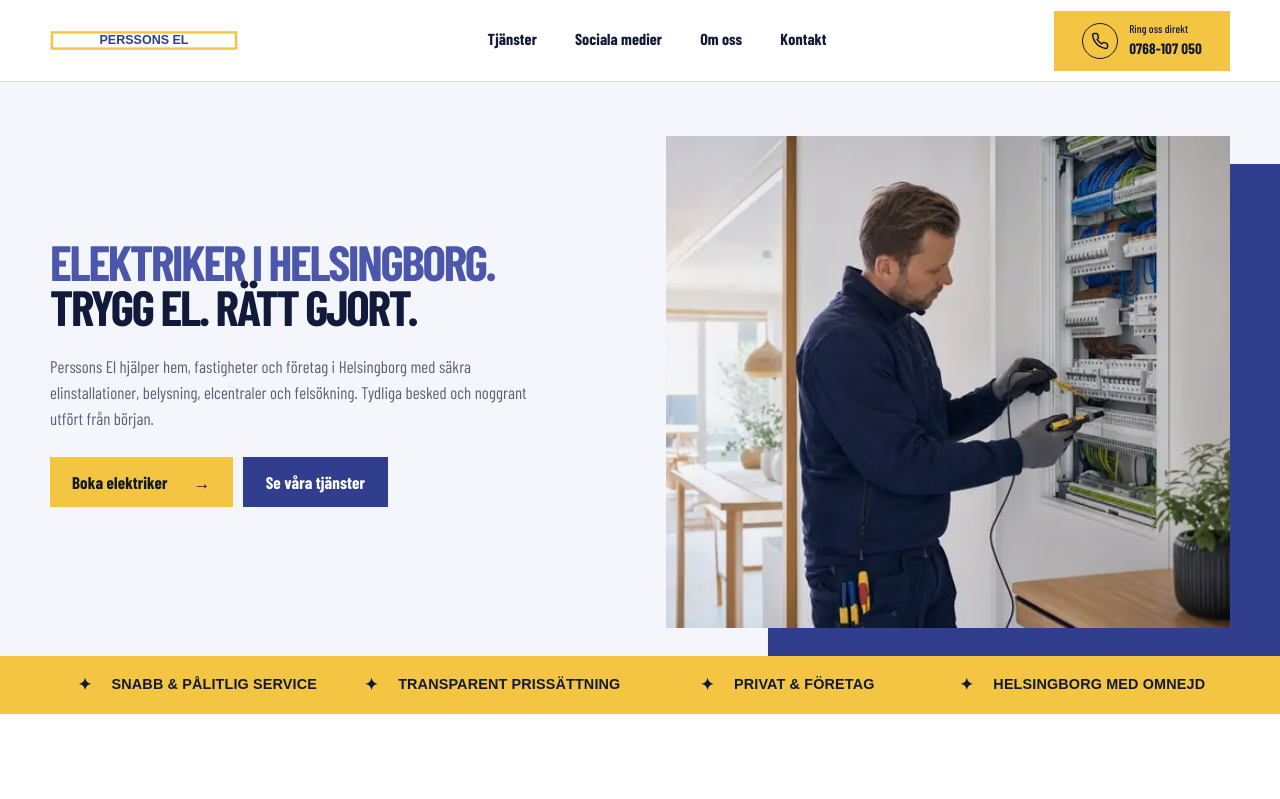
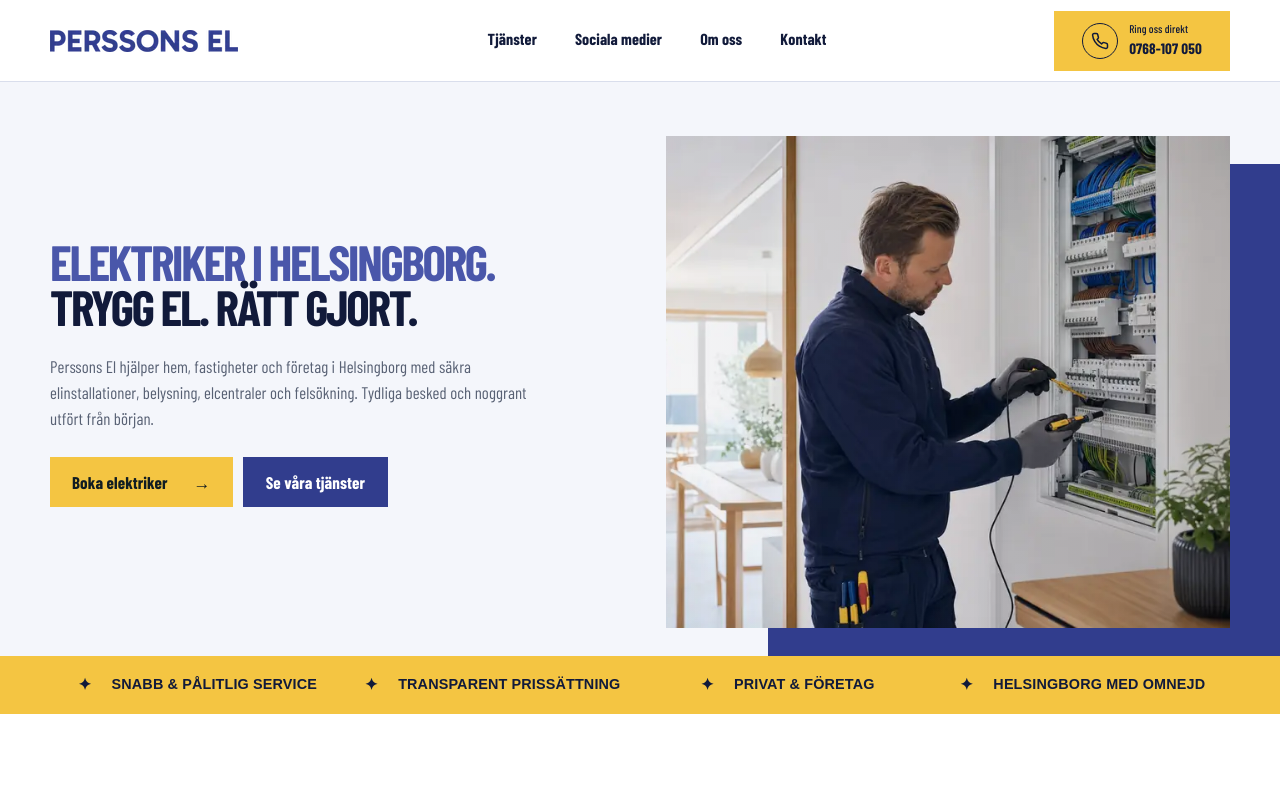
Before and after one commit to salmanizhar/persons-el, a Next.js app: page / in a window 1280 px wide. Shown: the top 799 px of the page. Built offline with nearby package versions, Linux system fonts and the light colour scheme; no server answers; a web font is replaced by a local one.

Commit message:
fix: Remove unused logo.svg and update Header component to use optimized logo images

```diff
--- a/src/components/header.tsx
+++ b/src/components/header.tsx
@@ -7,7 +7,9 @@ export function Header() {
         <Link className="brand" href="/" aria-label="Perssons El – startsida">
           {/* eslint-disable-next-line @next/next/no-img-element -- Fixed local logo avoids loading next/image client code in the shared header. */}
           <img
-            src="/logo.svg"
+            src="/logo-188.webp"
+            srcSet="/logo-125.webp 125w, /logo-188.webp 188w, /logo-300.webp 300w"
+            sizes="(max-width: 360px) 125px, 188px"
             alt="Perssons El"
             width={188}
             height={22}
```
Also changed, not shown: public/logo.svg (deleted).
